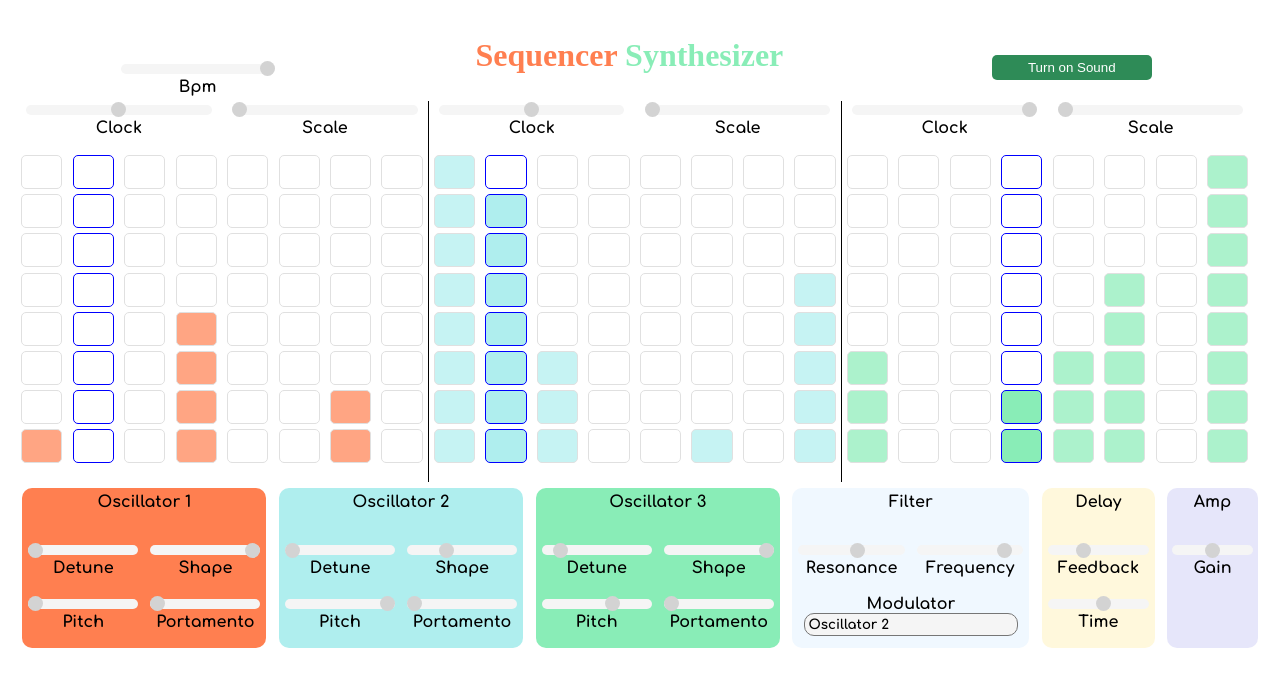
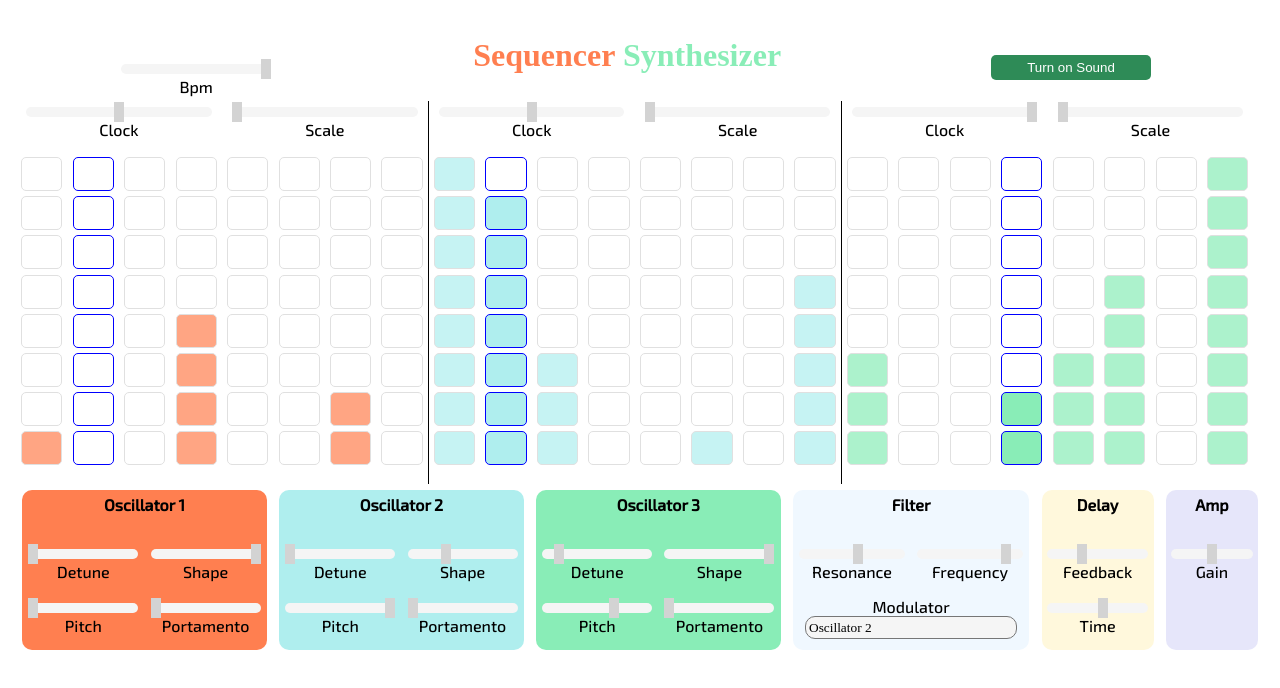
Before and after one commit to prdingilian/synth-app, a React (Create React App) app: page / in a window 1280 px wide. Shown: the top 688 px of the page. Built offline with nearby package versions, Linux system fonts and the light colour scheme; a web font is replaced by a local one.

Commit message:
style change

```diff
--- a/src/App.css
+++ b/src/App.css
@@ -1,8 +1,8 @@
-@import url("https://fonts.googleapis.com/css2?family=Comfortaa:wght@700&display=swap");
+@import url("https://fonts.googleapis.com/css2?family=Exo+2:wght@500&display=swap");
 @import url("https://fonts.googleapis.com/css2?family=Goldman&display=swap");
 
 body {
-  font-family: "Comfortaa", cursive;
+  font-family: "Exo 2", sans-serif;
 }
 
 .App {
@@ -61,19 +61,17 @@ button {
 .slider::-webkit-slider-thumb {
   -webkit-appearance: none;
   appearance: none;
-  width: 15px;
-  height: 15px;
+  width: 10px;
+  height: 20px;
   background: lightgray;
   cursor: pointer;
-  border-radius: 10px;
 }
 
 .slider::-moz-range-thumb {
-  width: 15px;
-  height: 15px;
+  width: 10px;
+  height: 20px;
   background: lightgray;
   cursor: pointer;
-  border-radius: 10px;
 }
 
 .rackContainer {
```
